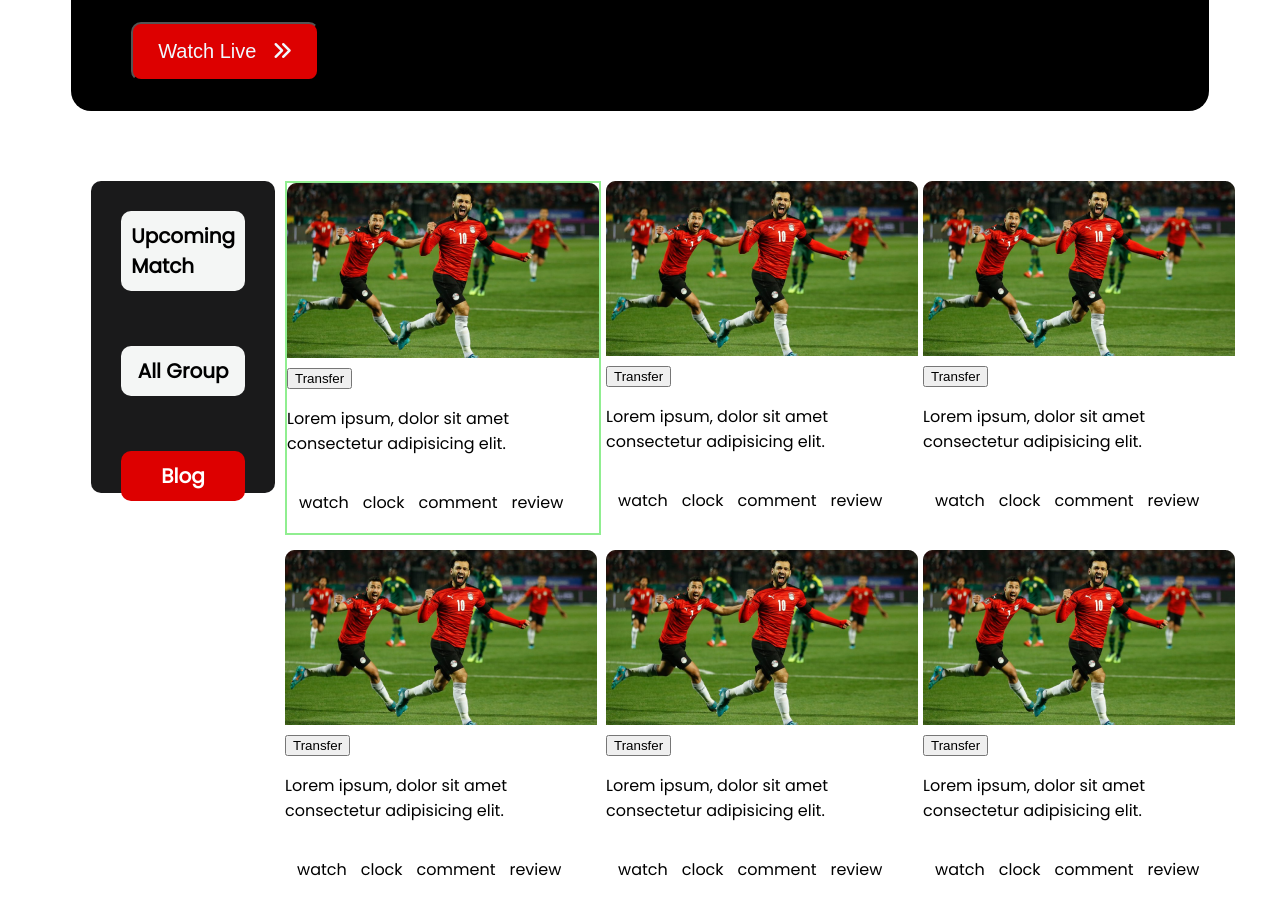
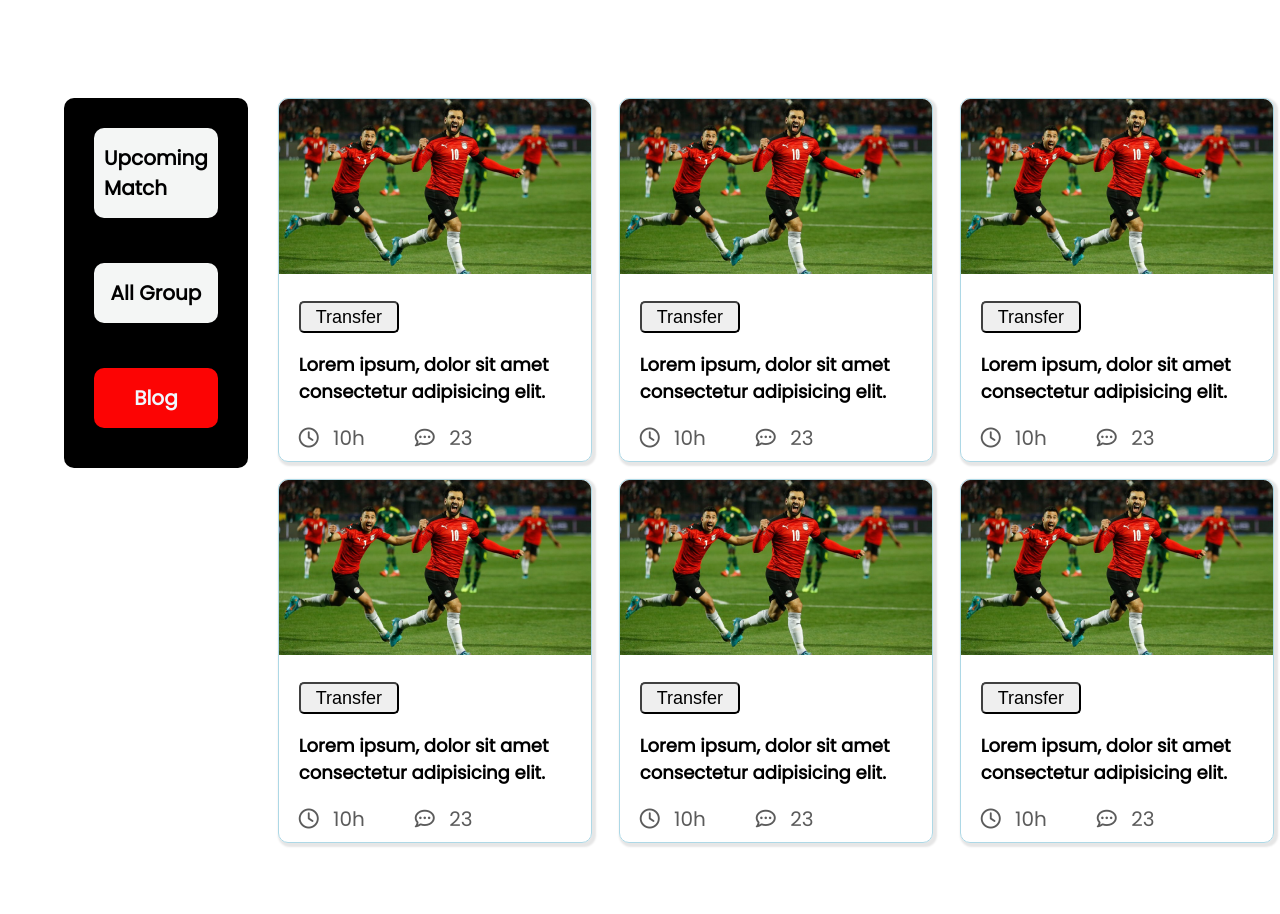
Before and after one commit to Mahedi-junior/world-cup, a plain HTML site: page index.html in a window 1280 px wide. Shown: the part 680-1594 px from the top of the page. Drawn offline with Linux system fonts and the light colour scheme.

Commit message:
main section completed

```diff
--- a/index.html
+++ b/index.html
@@ -40,84 +40,133 @@
     </header>
 
 
-    <main>
+    <main class="main-container">
+
         <div class="blog">
             <div class="blog-btn-container">
                 <div class="all-blog-btn">
-                    <span> Upcoming Match</span><br>
-                    <span>All Group</span><br>
-                    <span class="last-blog-btn">Blog</span>
+                    <span class="btn1"> <a href="#">Upcoming Match</a></span><br>
+                    <span class="btn1"><a href="#">All Group</a></span><br>
+                    <span class="btn1" id="blog-btn"><a href="#">Blog</a></span>
                 </div>
             </div>
+
+
             <div class="blog-content">
                 <div class="single-blog">
                     <img src="images/Blog Image.png" alt=""><br>
-                    <button>Transfer</button>
-                    <p>Lorem ipsum, dolor sit amet consectetur adipisicing elit. </p>
-                    <div class="blog-bottom">
-                        <p>watch</p>
-                        <p>clock</p>
-                        <p>comment</p>
-                        <p>review</p>
+                    <div class="block-details">
+                        <button class="btn-transfer">Transfer</button>
+                        <p class="transfer-pera">Lorem ipsum, dolor sit amet consectetur adipisicing elit. </p>
+                        <div class="blog-bottom">
+                            <div class="first-icon">
+                                <span><i class="fa-regular fa-clock"></i></span>
+                                <span>10h</span>
+                            </div>
+                            <div class="second-icon">
+                                <span><i class="fa-regular fa-comment-dots"></i></span>
+                                <span>23</span>
+                            </div>
+
+                        </div>
                     </div>
                 </div>
-                <div>
+                <div class="single-blog">
                     <img src="images/Blog Image.png" alt=""><br>
-                    <button>Transfer</button>
-                    <p>Lorem ipsum, dolor sit amet consectetur adipisicing elit. </p>
-                    <div class="blog-bottom">
-                        <p>watch</p>
-                        <p>clock</p>
-                        <p>comment</p>
-                        <p>review</p>
-                    </div>
-                </div>
-                <div>
-                    <img src="images/Blog Image.png" alt=""><br>
-                    <button>Transfer</button>
-                    <p>Lorem ipsum, dolor sit amet consectetur adipisicing elit. </p>
-                    <div class="blog-bottom">
-                        <p>watch</p>
-                        <p>clock</p>
-                        <p>comment</p>
-                        <p>review</p>
-                    </div>
-                </div>
-                <div>
-                    <img src="images/Blog Image.png" alt=""><br>
-                    <button>Transfer</button>
-                    <p>Lorem ipsum, dolor sit amet consectetur adipisicing elit. </p>
-                    <div class="blog-bottom">
-                        <p>watch</p>
-                        <p>clock</p>
-                        <p>comment</p>
-                        <p>review</p>
-                    </div>
-                </div>
-                <div>
-                    <img src="images/Blog Image.png" alt=""><br>
-                    <button>Transfer</button>
-                    <p>Lorem ipsum, dolor sit amet consectetur adipisicing elit. </p>
-                    <div class="blog-bottom">
-                        <p>watch</p>
-                        <p>clock</p>
-                        <p>comment</p>
-                        <p>review</p>
-                    </div>
-                </div>
-                <div>
-                    <img src="images/Blog Image.png" alt=""><br>
-                    <button>Transfer</button>
-                    <p>Lorem ipsum, dolor sit amet consectetur adipisicing elit. </p>
-                    <div class="blog-bottom">
-                        <p>watch</p>
-                        <p>clock</p>
-                        <p>comment</p>
-                        <p>review</p>
+                    <div class="block-details">
+                        <button class="btn-transfer">Transfer</button>
+                        <p class="transfer-pera">Lorem ipsum, dolor sit amet consectetur adipisicing elit. </p>
+                        <div class="blog-bottom">
+                            <div class="first-icon">
+                                <span><i class="fa-regular fa-clock"></i></span>
+                                <span>10h</span>
+                            </div>
+                            <div class="second-icon">
+                                <span><i class="fa-regular fa-comment-dots"></i></span>
+                                <span>23</span>
+                            </div>
+
+                        </div>
                     </div>
                 </div>
 
+                <div class="single-blog">
+                    <img src="images/Blog Image.png" alt=""><br>
+                    <div class="block-details">
+                        <button class="btn-transfer">Transfer</button>
+                        <p class="transfer-pera">Lorem ipsum, dolor sit amet consectetur adipisicing elit. </p>
+                        <div class="blog-bottom">
+                            <div class="first-icon">
+                                <span><i class="fa-regular fa-clock"></i></span>
+                                <span>10h</span>
+                            </div>
+                            <div class="second-icon">
+                                <span><i class="fa-regular fa-comment-dots"></i></span>
+                                <span>23</span>
+                            </div>
+
+                        </div>
+                    </div>
+                </div>
+
+                <div class="single-blog">
+                    <img src="images/Blog Image.png" alt=""><br>
+                    <div class="block-details">
+                        <button class="btn-transfer">Transfer</button>
+                        <p class="transfer-pera">Lorem ipsum, dolor sit amet consectetur adipisicing elit. </p>
+                        <div class="blog-bottom">
+                            <div class="first-icon">
+                                <span><i class="fa-regular fa-clock"></i></span>
+                                <span>10h</span>
+                            </div>
+                            <div class="second-icon">
+                                <span><i class="fa-regular fa-comment-dots"></i></span>
+                                <span>23</span>
+                            </div>
+
+                        </div>
+                    </div>
+                </div>
+
+                <div class="single-blog">
+                    <img src="images/Blog Image.png" alt=""><br>
+                    <div class="block-details">
+                        <button class="btn-transfer">Transfer</button>
+                        <p class="transfer-pera">Lorem ipsum, dolor sit amet consectetur adipisicing elit. </p>
+                        <div class="blog-bottom">
+                            <div class="first-icon">
+                                <span><i class="fa-regular fa-clock"></i></span>
+                                <span>10h</span>
+                            </div>
+                            <div class="second-icon">
+                                <span><i class="fa-regular fa-comment-dots"></i></span>
+                                <span>23</span>
+                            </div>
+
+                        </div>
+                    </div>
+                </div>
+
+                <div class="single-blog">
+                    <img src="images/Blog Image.png" alt=""><br>
+                    <div class="block-details">
+                        <button class="btn-transfer">Transfer</button>
+                        <p class="transfer-pera">Lorem ipsum, dolor sit amet consectetur adipisicing elit. </p>
+                        <div class="blog-bottom">
+                            <div class="first-icon">
+                                <span><i class="fa-regular fa-clock"></i></span>
+                                <span>10h</span>
+                            </div>
+                            <div class="second-icon">
+                                <span><i class="fa-regular fa-comment-dots"></i></span>
+                                <span>23</span>
+                            </div>
+
+                        </div>
+                    </div>
+                </div>
             </div>
+        </div>
         </div>
     </main>
 </body>
--- a/styles/style.css
+++ b/styles/style.css
@@ -1,15 +1,8 @@
 body {
     font-family: 'Poppins', sans-serif;
+    margin: auto;
     /* background-color: rgb(227, 105, 105); */
 }
-
-/* .main {
-    position: absolute;
-    width: 1321px;
-    height: 646px;
-    left: 140px;
-    top: 50px;
-} */
 
 .container {
     display: grid;
@@ -68,66 +61,109 @@ body {
     margin-left: 10px;
 }
 
-main {
+.main-container {
     width: 90%;
     margin: auto;
-    /* background-color: rgb(192, 191, 191); */
+    margin-top: 100px;
+    margin-bottom: 100px;
 }
 
 .blog {
     width: 100%;
     display: flex;
-    padding: 20px;
+    /* padding: 0 20px; */
 }
 
 .blog-btn-container {
-    color: rgb(255, 255, 255);
     width: 312px;
-    height: 312px;
-    padding: 0 30px;
-    margin-right: 10px;
+    height: 350px;
+    padding: 10px 30px;
+    margin-right: 20px;
     border-radius: 10px;
-    background-color: rgb(26, 26, 27);
+    background-color: rgb(0, 0, 0);
 }
 
-.all-blog-btn span {
+.all-blog-btn .btn1 {
     display: flex;
     background-color: rgb(244, 246, 245);
-    color: black;
     font-size: 20px;
-    font-weight: 700;
-    padding: 10px;
-    margin-top: 30px;
+    font-weight: 600;
+    padding: 15px 10px;
+    margin-top: 20px;
     border-radius: 10px;
     align-items: center;
     justify-content: center;
+}
+
+.all-blog-btn a {
+    text-decoration: none;
+    color: rgb(0, 0, 0);
+}
+
+#blog-btn {
+    background: rgb(252, 4, 4);
 
 }
 
-.all-blog-btn .last-blog-btn {
-    color: rgb(255, 255, 255);
-    background-color: #DD0000;
+#blog-btn a {
+    color: aliceblue;
 }
 
 .blog-content {
     display: grid;
-    grid-gap: 5px;
+    grid-gap: 7px;
     grid-template-columns: repeat(3, 1fr);
 }
 
 .single-blog {
-    border: 2px solid lightgreen;
+    width: 312px;
+    height: 362px;
+    margin: 0 10px;
+    border: 1px solid lightblue;
+    border-radius: 10px;
     margin-bottom: 10px;
+    box-shadow: 2px 2px 2px 2px #e6e6e6;
+}
+
+.block-details {
+    padding: 10px 20px;
+}
+
+.btn-transfer {
+    width: 100px;
+    height: 32px;
+    margin-top: 10px;
+    font-weight: 500;
+    font-size: 18px;
+    border-radius: 5px;
+    border-color: rgb(64, 64, 64);
+}
+
+.transfer-pera {
+    font-weight: 600;
+    font-size: 18px;
 }
 
 .blog-bottom {
     display: flex;
 }
 
-.blog-bottom p {
-    margin-left: 10px;
-    border: 2px solid white;
+
+.first-icon {
+    color: rgba(22, 22, 22, 0.7);
+    margin-right: 40px;
 }
+
+.second-icon {
+    color: rgba(22, 22, 22, 0.7);
+    font-size: 16px;
+}
+
+.blog-bottom span {
+    margin-right: 10px;
+    font-size: 20px;
+}
+
 
 
 
@@ -174,4 +210,22 @@ main {
         font-weight: 700px;
         font-size: 20px;
     }
+
+    .blog {
+        display: grid;
+        grid-template-columns: 1fr, 1fr;
+    }
+
+    .blog-content {
+        display: grid;
+        grid-template-columns: 1fr;
+    }
+
+    .blog-btn-container {
+        background-color: white;
+    }
+
+    .all-blog-btn .btn1 {
+        border: 2px solid lightblue;
+    }
 }
```
